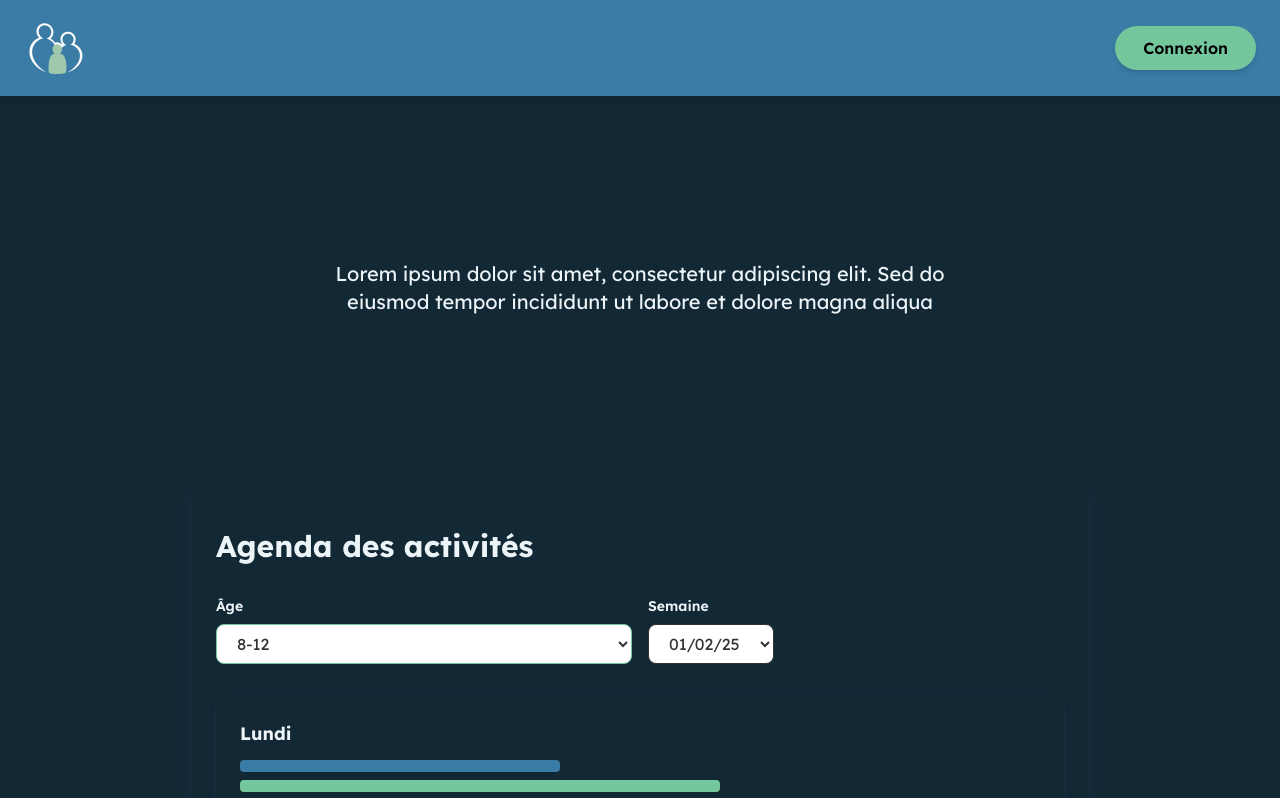
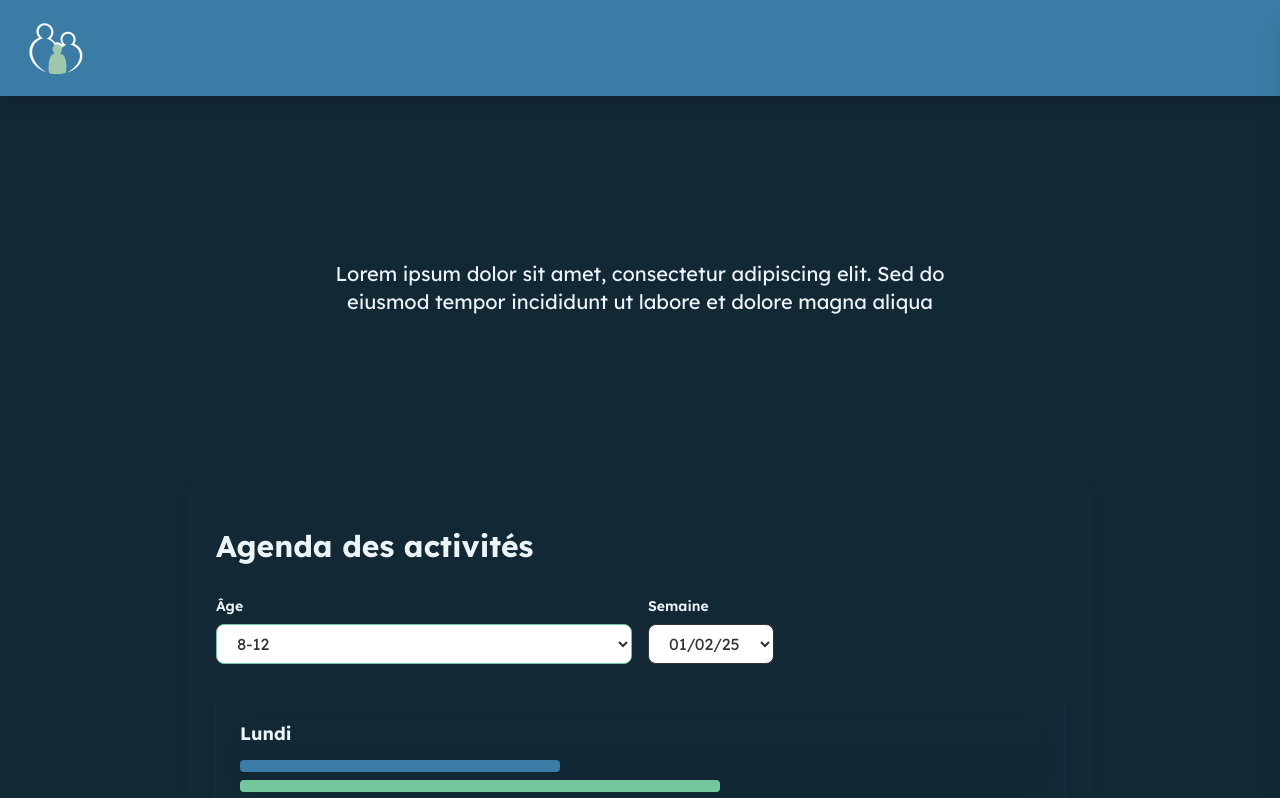
Before and after one commit to lasnelus/info405_explorateurs, a Vue app in the folder frontend/: page / in a window 1280 px wide. Shown: the top 798 px of the page. Built offline with nearby package versions, Linux system fonts and the light colour scheme.

Commit message:
feat : start of a burger menu kinda

```diff
--- a/frontend/src/components/HeaderComponent.vue
+++ b/frontend/src/components/HeaderComponent.vue
@@ -1,30 +1,69 @@
 <template>
-  <header class="bg-primary text-black shadow-lg sticky top-0 z-100">
+  <header class="bg-primary text-black shadow-lg sticky top-0 z-50">
     <div class="max-w-7xl mx-auto px-6 py-4 flex justify-between items-center">
+
+      <!-- LOGO -->
       <router-link to="/" class="flex items-center cursor-pointer">
         <img src="../assets/logoexplorateurV2.1.png" class="h-16 w-auto object-contain" alt="Logo" />
       </router-link>
-      <div class="flex gap-4 items-center">
-        <router-link to="/login" class="
-            bg-secondary
-            px-7
-            py-2.5
-            rounded-full
-            font-semibold
-            transition-all
-            duration-300
-            shadow-md
-            hover:shadow-lg
-            hover:-translate-y-0.5
-          ">
+
+      <!-- BOUTON BURGER -->
+      <button
+        @click="toggleMenu"
+        class="flex flex-col gap-1 w-8"
+      >
+        <span class="h-1 bg-black rounded"></span>
+        <span class="h-1 bg-black rounded"></span>
+        <span class="h-1 bg-black rounded"></span>
+      </button>
+    </div>
+  </header>
+
+  <!-- OVERLAY -->
+  <div
+    v-if="menuOpen"
+    class="fixed inset-0 bg-black/30 z-40"
+    @click="closeMenu"
+  ></div>
+
+  <!-- MENU LATÉRAL -->
+  <aside
+    class="fixed top-0 right-0 h-full w-64 bg-white shadow-xl z-50 transform transition-transform duration-300"
+    :class="menuOpen ? 'translate-x-0' : 'translate-x-full'"
+  >
+    <div class="p-6 flex flex-col gap-6 h-full">
+
+      <nav class="flex flex-col gap-4 font-semibold text-lg">
+        <router-link to="/family-dashboard" @click="closeMenu">Ma famille</router-link>
+        <router-link to="/" @click="closeMenu">lorem ipsum</router-link>
+        <router-link to="/" @click="closeMenu">lorem ipsum</router-link>
+        <router-link to="/" @click="closeMenu">Inscrire un enfant</router-link>
+      </nav>
+
+      <div class="mt-auto">
+        <router-link
+          to="/login"
+          class="block text-center bg-green-secondary py-3 rounded-full font-semibold"
+          @click="closeMenu"
+        >
           Connexion
         </router-link>
       </div>
+
     </div>
-  </header>
+  </aside>
 </template>
 
 <script setup lang="ts">
+import { ref } from "vue"
+
+const menuOpen = ref(false)
+
+function toggleMenu() {
+  menuOpen.value = !menuOpen.value
+}
+
+function closeMenu() {
+  menuOpen.value = false
+}
 </script>
-
-<style scoped></style>
```
